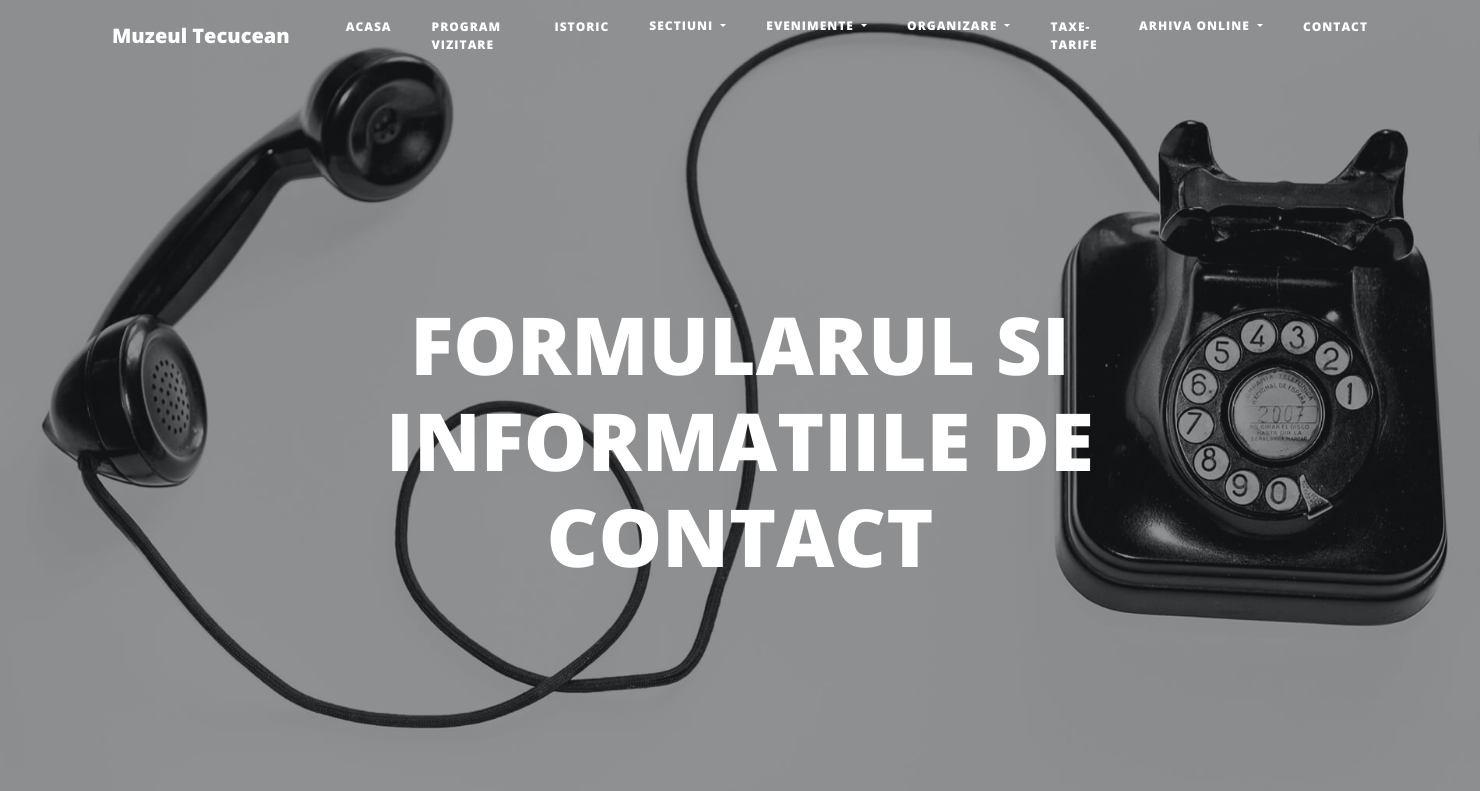
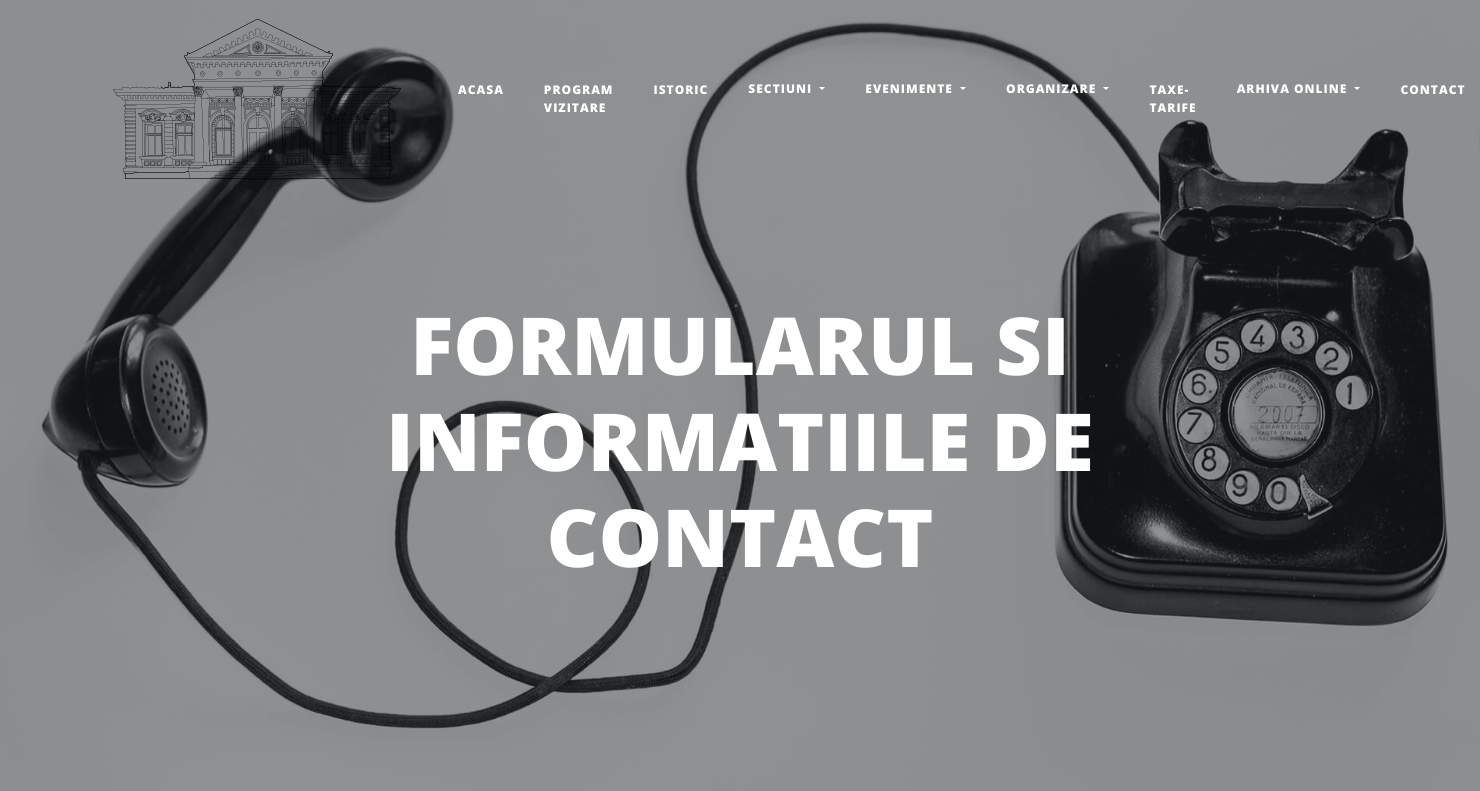
Before and after one commit to DragutuMatei/danielSite, a PHP site: page /contact.php in a window 1480 px wide. Shown: the top 791 px of the page. Run offline with PHP 8.4, Linux system fonts and the light colour scheme; data that the repository does not hold is empty.

Commit message:
merg sa vad daca e totu ok

```diff
--- a/navbar.php
+++ b/navbar.php
@@ -4,7 +4,7 @@
     }
 </style>
 <nav class="navbar navbar-light navbar-expand-lg fixed-top" id="mainNav">
-    <div class="container"><a class="navbar-brand" href="index.php">Muzeul Tecucean</a><button data-bs-toggle="collapse" data-bs-target="#navbarResponsive" class="navbar-toggler" aria-controls="navbarResponsive" aria-expanded="false" aria-label="Toggle navigation"><i class="fa fa-bars"></i></button>
+    <div class="container"><a class="navbar-brand" href="index.php"><img src="./assets/img/Asset 1.png" alt=""></a><button data-bs-toggle="collapse" data-bs-target="#navbarResponsive" class="navbar-toggler" aria-controls="navbarResponsive" aria-expanded="false" aria-label="Toggle navigation"><i class="fa fa-bars"></i></button>
         <div class="collapse navbar-collapse" id="navbarResponsive">
             <ul class="navbar-nav ms-auto">
                 <li class="nav-item"><a class="nav-link" href="index.php">Acasa</a></li>
```
Also changed, not shown: assets/img/Asset 1.png (added).
